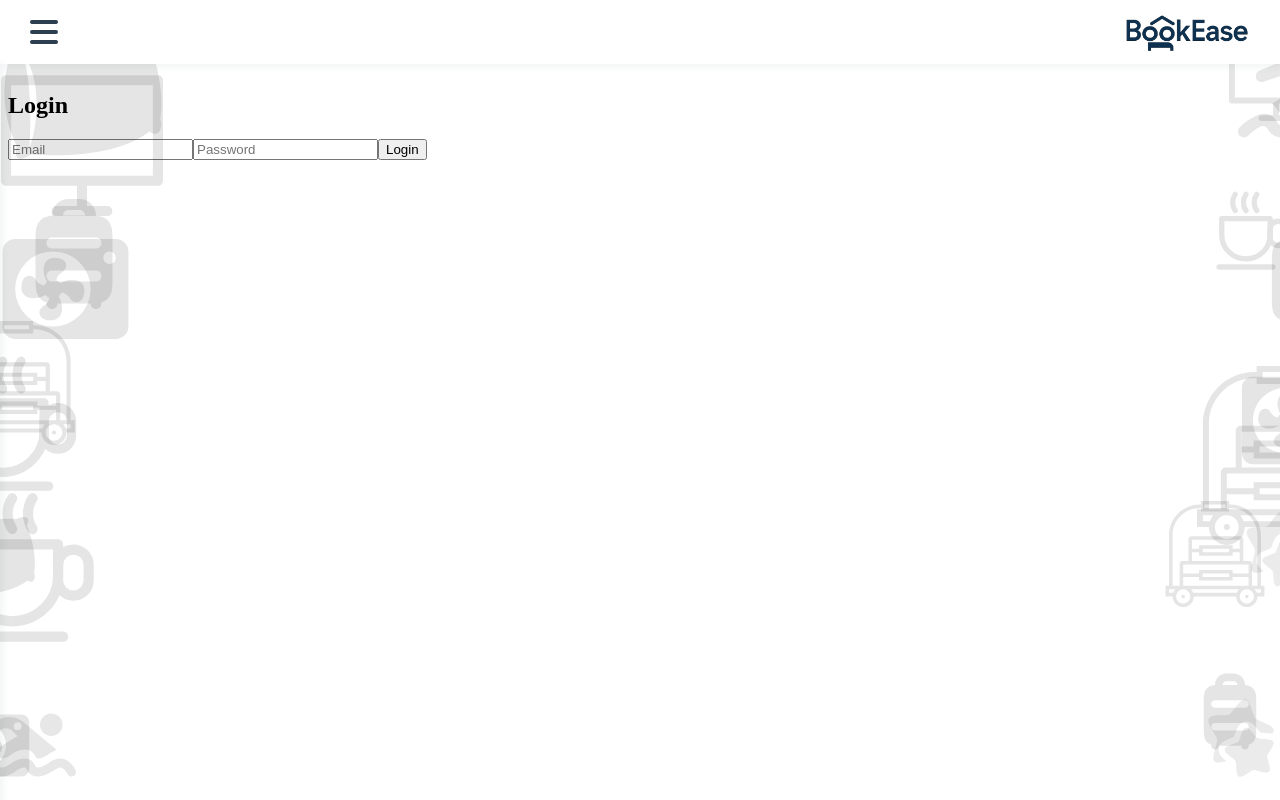
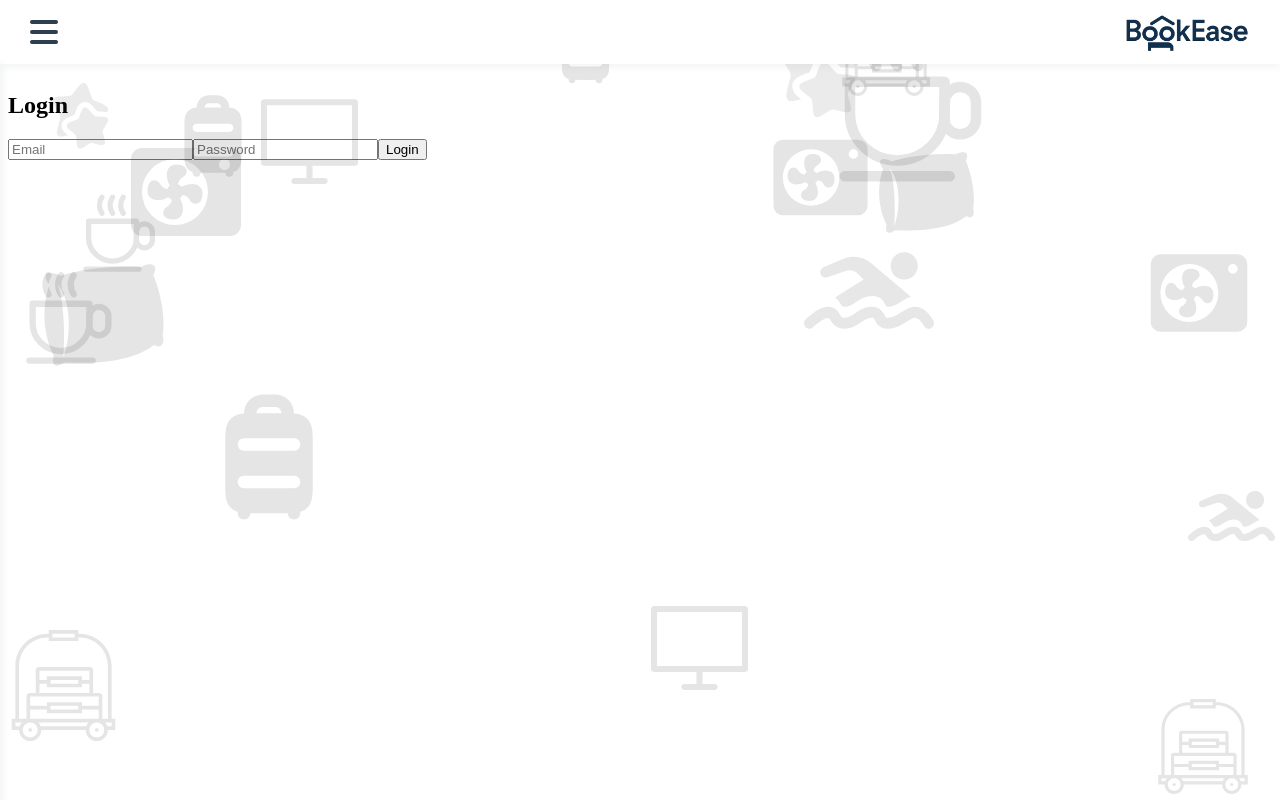
Before and after one commit to Crossfit202/Reservation_System, an Angular app in the folder hotel_reservation_frontend/: page /login in a window 1280 px wide. Built offline with nearby package versions, Linux system fonts and the light colour scheme.

Commit message:
temporarily disabled animations and tweaked layout

```diff
--- a/hotel_reservation_frontend/src/app/components/layout/layout.component.ts
+++ b/hotel_reservation_frontend/src/app/components/layout/layout.component.ts
@@ -47,69 +47,92 @@ export class LayoutComponent implements OnInit {
 
   generateSvgDecorations() {
     const iconsToShow = 20;
-    const gridRows = 5;
-    const gridColsPerSide = Math.ceil(iconsToShow / (2 * gridRows));
     const screenWidth = window.innerWidth;
     const screenHeight = window.innerHeight;
-    const contentWidth = 1200;
-    const centerStart = (screenWidth - contentWidth) / 2;
-    const centerEnd = centerStart + contentWidth;
-    const cellHeight = screenHeight / gridRows;
-    const leftCellWidth = centerStart / gridColsPerSide;
-    const rightCellWidth = (screenWidth - centerEnd) / gridColsPerSide;
+    const minDistance = 90; // Minimum distance between icons in px
 
-    const slots: { top: number, left: number }[] = [];
+    // Define the exclusion zone (center 1000x900px)
+    const exclusionZone = {
+      left: (screenWidth / 2) - 500,
+      top: (screenHeight / 2) - 300,
+      right: (screenWidth / 2) + 500,
+      bottom: (screenHeight / 2) + 450
+    };
 
-    // Left side grid
-    for (let row = 0; row < gridRows; row++) {
-      for (let col = 0; col < gridColsPerSide; col++) {
-        const top = row * cellHeight + Math.random() * (cellHeight - 100);
-        const left = col * leftCellWidth + Math.random() * (leftCellWidth - 100);
-        slots.push({ top, left });
+    const decorations: SvgDecoration[] = [];
+
+    for (let i = 0; i < iconsToShow; i++) {
+      let placed = false;
+      let attempts = 0;
+      let size = 80 + Math.random() * 100;
+      let maxTop = screenHeight - size;
+      let maxLeft = screenWidth - size;
+      let top = 0;
+      let left = 0;
+
+      while (!placed && attempts < 100) {
+        size = 80 + Math.random() * 100;
+        maxTop = screenHeight - size;
+        maxLeft = screenWidth - size;
+        top = Math.random() * maxTop;
+        left = Math.random() * maxLeft;
+
+        // Check for overlap or being too close to existing icons
+        const tooClose = decorations.some(deco => {
+          const decoTop = parseFloat(deco.top);
+          const decoLeft = parseFloat(deco.left);
+          const decoSize = parseFloat(deco.size);
+
+          const center1 = { x: left + size / 2, y: top + size / 2 };
+          const center2 = { x: decoLeft + decoSize / 2, y: decoTop + decoSize / 2 };
+          const distance = Math.hypot(center1.x - center2.x, center1.y - center2.y);
+
+          // Minimum distance is half the sum of sizes plus buffer
+          return distance < ((size + decoSize) / 2 + minDistance);
+        });
+
+        // Check if icon overlaps with the exclusion zone
+        const overlapsExclusionZone =
+          left + size > exclusionZone.left &&
+          left < exclusionZone.right &&
+          top + size > exclusionZone.top &&
+          top < exclusionZone.bottom;
+
+        if (!tooClose && !overlapsExclusionZone) {
+          placed = true;
+        }
+        attempts++;
       }
-    }
-    // Right side grid
-    for (let row = 0; row < gridRows; row++) {
-      for (let col = 0; col < gridColsPerSide; col++) {
-        const top = row * cellHeight + Math.random() * (cellHeight - 100);
-        const left = centerEnd + col * rightCellWidth + Math.random() * (rightCellWidth - 100);
-        slots.push({ top, left });
-      }
+
+      decorations.push({
+        src: `assets/${this.svgFiles[i % this.svgFiles.length]}`,
+        top: `${top}px`,
+        left: `${left}px`,
+        size: `${size}px`,
+        animationClass: ''
+      });
     }
 
-    // Shuffle and pick only as many as needed
-    const shuffle = <T>(arr: T[]) => arr.sort(() => Math.random() - 0.5);
-    const allSlots = shuffle(slots).slice(0, iconsToShow);
-
-    this.svgDecorations = allSlots.map((slot, i) => {
-      const size = 80 + Math.random() * 100;
-      return {
-        src: `assets/${this.svgFiles[i % this.svgFiles.length]}`,
-        top: `${slot.top}px`,
-        left: `${slot.left}px`,
-        size: `${size}px`,
-        animationClass: ''
-      };
-    });
+    this.svgDecorations = decorations;
   }
 
   animateRandomSvgs() {
     // Remove all animation classes
     this.svgDecorations.forEach(deco => deco.animationClass = '');
 
-    // Pick 3 unique random indices
-    const indices = new Set<number>();
-    while (indices.size < 3 && indices.size < this.svgDecorations.length) {
-      indices.add(Math.floor(Math.random() * this.svgDecorations.length));
-    }
+    // // Pick 3 unique random indices
+    // const indices = new Set<number>();
+    // while (indices.size < 3 && indices.size < this.svgDecorations.length) {
+    //   indices.add(Math.floor(Math.random() * this.svgDecorations.length));
+    // }
 
-    // Assign a random animation class to each selected SVG
-    Array.from(indices).forEach(idx => {
-      const randomClass = this.animationClasses[Math.floor(Math.random() * this.animationClasses.length)];
-      this.svgDecorations[idx].animationClass = randomClass;
-    });
+    // // Assign a random animation class to each selected SVG
+    // Array.from(indices).forEach(idx => {
+    //   const randomClass = this.animationClasses[Math.floor(Math.random() * this.animationClasses.length)];
+    //   this.svgDecorations[idx].animationClass = randomClass;
+    // });
 
-    // Force Angular to update the view
-    this.svgDecorations = [...this.svgDecorations];
+    // // Force Angular to update the view
+    // this.svgDecorations = [...this.svgDecorations];
   }
 }
--- a/hotel_reservation_frontend/src/app/components/welcome-screen/welcome-screen.component.css
+++ b/hotel_reservation_frontend/src/app/components/welcome-screen/welcome-screen.component.css
@@ -1,15 +1,25 @@
-/* Ensure main content is above SVGs */
+html,
+body {
+    height: 100%;
+    margin: 0;
+    padding: 0;
+}
+
 .welcome-container {
     position: relative;
     z-index: 1;
-}
-
-.welcome-container {
-    max-width: 1200px;
-    margin: 0 auto;
-    padding: 4rem 1.5rem;
+    max-width: 100vw;
+    min-height: 90vh;
+    height: 90vh;
+    margin: 0;
+    padding: 0 1.5rem;
     text-align: center;
     background-color: transparent;
+    display: flex;
+    flex-direction: column;
+    justify-content: center;
+    align-items: center;
+    box-sizing: border-box;
 }
 
 .welcome-container h1 {
@@ -22,13 +32,14 @@
     display: block;
     font-size: 1.2rem;
     color: #555;
-    margin-top: 0.5rem;
+    margin-top: 1rem;
 }
 
 .subtitle {
     font-size: 1.25rem;
     color: #666;
-    margin-bottom: 2rem;
+    margin-bottom: 1.5rem;
+    /* Reduced */
 }
 
 .actions {
@@ -36,7 +47,7 @@
     flex-wrap: wrap;
     gap: 1rem;
     justify-content: center;
-    margin-bottom: 3rem;
+    margin-bottom: 1rem;
 }
 
 .btn {
@@ -54,7 +65,11 @@
 }
 
 .hero-image-container {
-    margin-top: 2rem;
+    margin-top: 1rem;
+    /* Reduced */
+    width: 100%;
+    display: flex;
+    justify-content: center;
 }
 
 .hero-image {
@@ -62,4 +77,7 @@
     max-width: 1000px;
     border-radius: 10px;
     box-shadow: 0 10px 30px rgba(0, 0, 0, 0.1);
+    height: auto;
+    max-height: 40vh;
+    object-fit: cover;
 }
--- a/hotel_reservation_frontend/src/app/components/welcome-screen/welcome-screen.component.html
+++ b/hotel_reservation_frontend/src/app/components/welcome-screen/welcome-screen.component.html
@@ -1,4 +1,5 @@
 <div class="welcome-container">
+    <div class="text">
         <h1>
             Welcome to BookEase!
             <span class="welcome-user">
@@ -15,6 +16,7 @@
             <a routerLink="/login" class="btn" *ngIf="!userEmail">Login</a>
             <a routerLink="/register" class="btn" *ngIf="!userEmail">Register</a>
         </div>
+    </div>
     <div class="hero-image-container">
         <img src="assets/lobby.jpg" alt="Hotel" class="hero-image" />
     </div>
```
Lines whose indentation alone changed are shown as unchanged.
